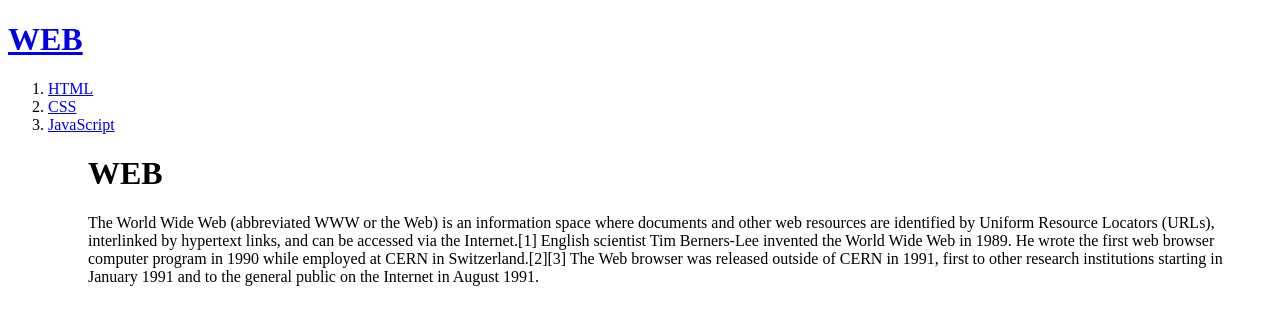
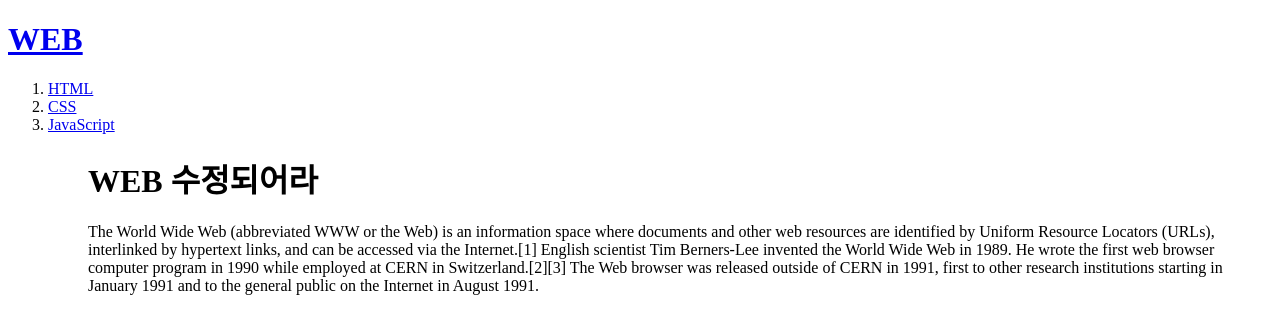
Before and after one commit to jsjkr/web1, a plain HTML site: page index.html in a window 1280 px wide. Drawn offline with Linux system fonts and the light colour scheme.

Commit message:
Update index.html

```diff
--- a/index.html
+++ b/index.html
@@ -12,7 +12,7 @@
         <li><a href="3.html">JavaScript</a></li>
     <ol>
 
-    <h1>WEB</h1>
+    <h1>WEB 수정되어라</h1>
     <p>The World Wide Web (abbreviated WWW or the Web) is an information space where documents and other web resources are identified by Uniform Resource Locators (URLs), interlinked by hypertext links, and can be accessed via the Internet.[1] English scientist Tim Berners-Lee invented the World Wide Web in 1989. He wrote the first web browser computer program in 1990 while employed at CERN in Switzerland.[2][3] The Web browser was released outside of CERN in 1991, first to other research institutions starting in January 1991 and to the general public on the Internet in August 1991.
     </p>
     <!--Start of Tawk.to Script-->
```
